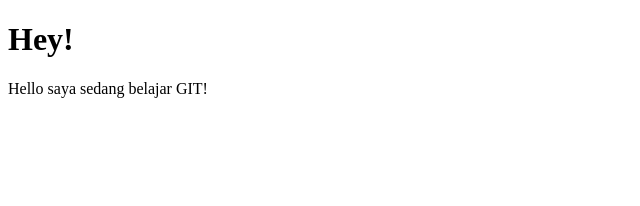
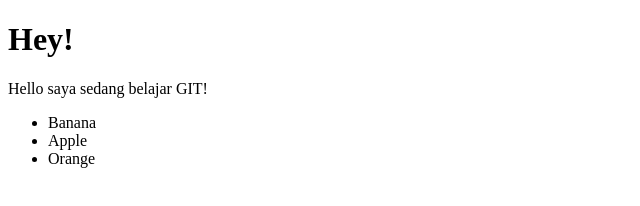
Before and after one commit to indrazm/belajarhtml, a website: page index.html in a window 1280 px wide. Shown: the whole page, without its empty margins (0-640 px from the left). Drawn offline with Linux system fonts and the light colour scheme.

Commit message:
feat: add list

```diff
--- a/index.html
+++ b/index.html
@@ -8,5 +8,10 @@
   <body>
     <h1>Hey!</h1>
     <p>Hello saya sedang belajar GIT!</p>
+    <ul>
+      <li>Banana</li>
+      <li>Apple</li>
+      <li>Orange</li>
+    </ul>
   </body>
 </html>
```
